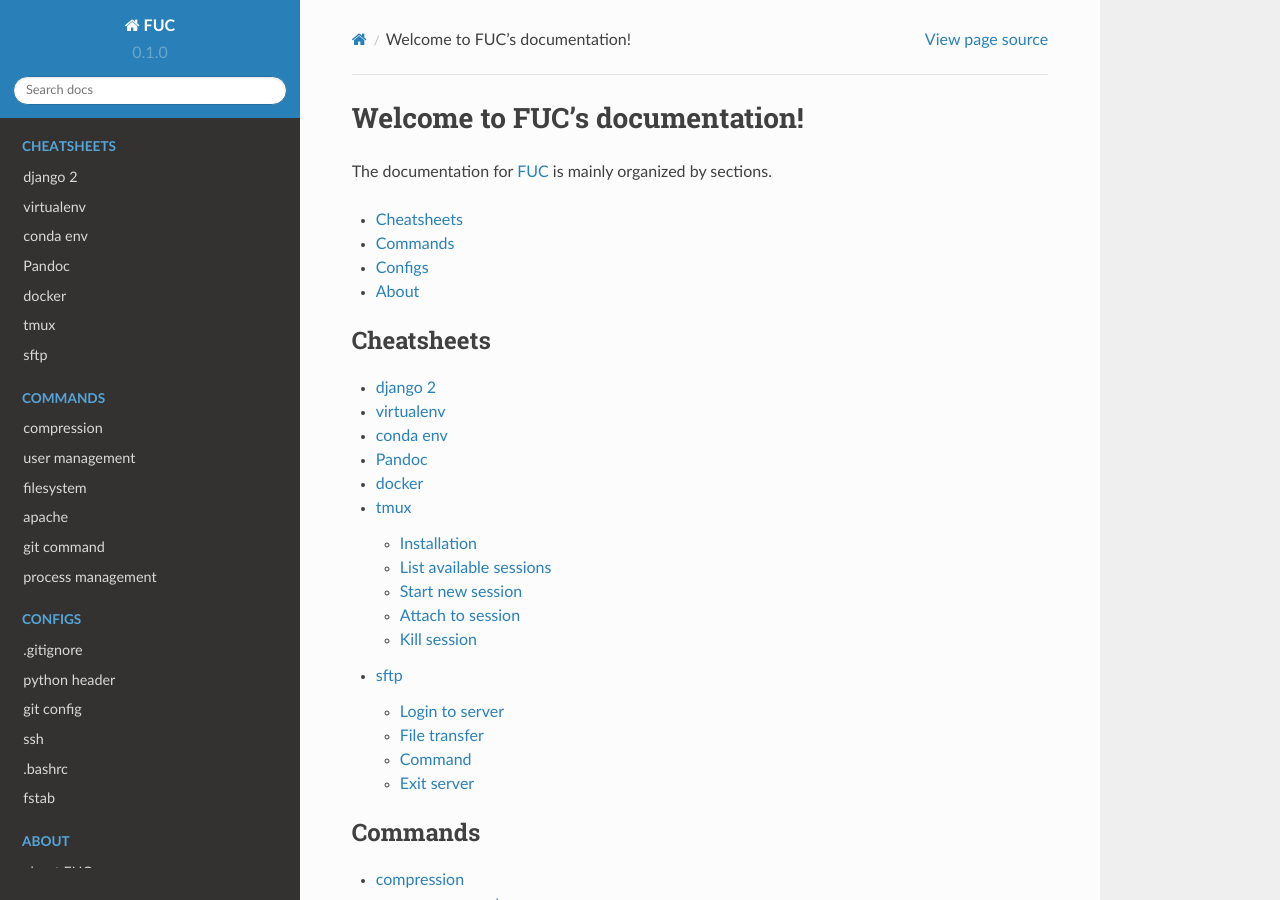
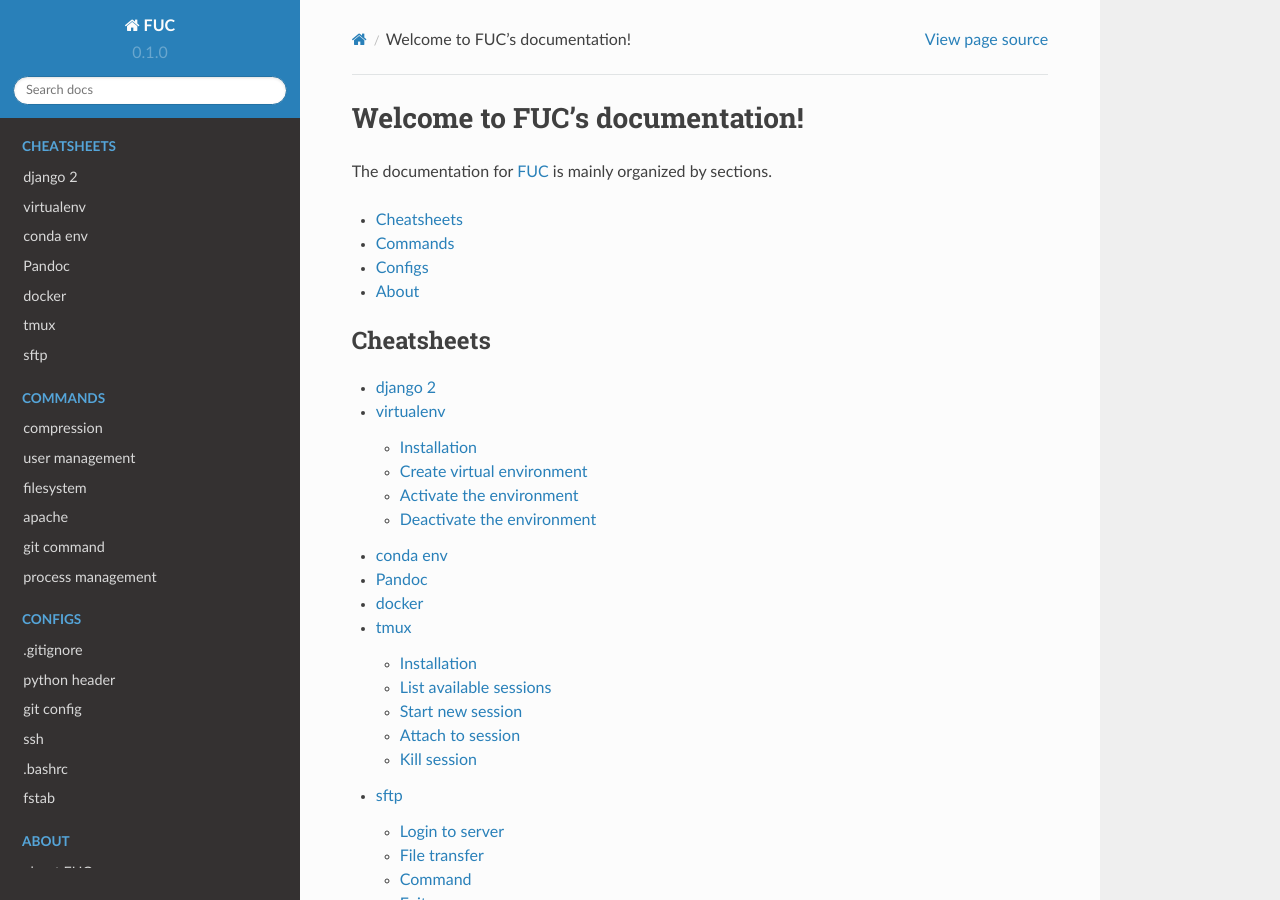
Before and after one commit to PingjunChen/FUC, a Sphinx documentation site: the page built from docs/index.rst, in a window 1280 px wide and 900 px high. Built offline with Sphinx 7.4.7 and the Read the Docs theme 2.0.0, drawn with Linux system fonts in a browser that asks for light colours.

Commit message:
add docs for virtual env

```diff
--- a/docs/virtualenv.rst
+++ b/docs/virtualenv.rst
@@ -1,2 +1,22 @@
 virtualenv
 ========
+
+Installation
+--------
+
+code:`$ pip install virtualenv`
+
+Create virtual environment
+--------
+
+code:`$ virtualenv -p python3 venv'
+
+Activate the environment
+--------
+
+code:`$ source venv/bin/activate'
+
+Deactivate the environment
+--------
+
+code:`$ deactivate'
```
